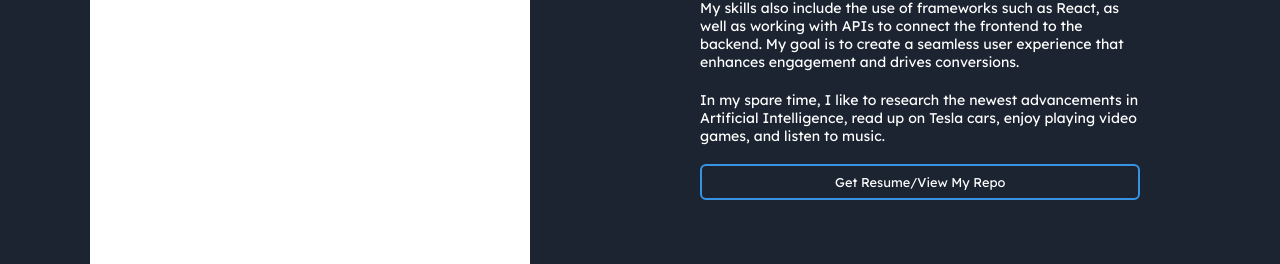
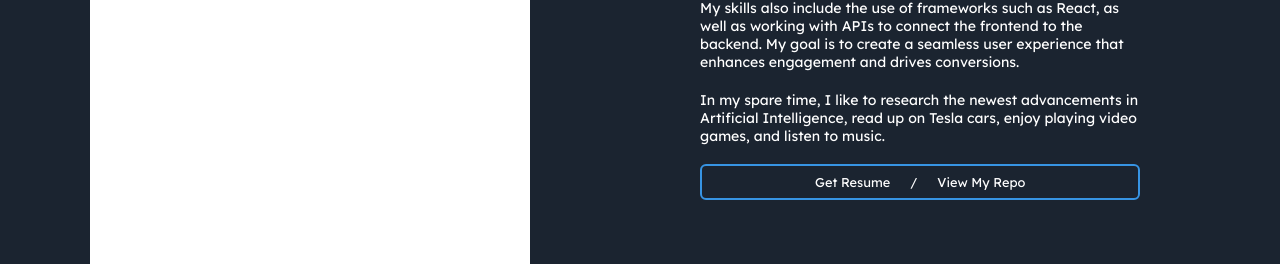
Before and after one commit to NTiger07/portfolio-react, a React (Create React App) app: page / in a window 1280 px wide. Shown: the part 1244-1508 px from the top of the page. Built offline with nearby package versions, Linux system fonts and the light colour scheme.

Commit message:
about style fix

```diff
--- a/src/components/About.css
+++ b/src/components/About.css
@@ -48,9 +48,12 @@
   font-size: 1vw;
   border: solid 2px rgb(55, 148, 227);
   border-radius: 6px;
-  transition: all 0.3s ease-in;
   display: flex;
   align-items: center;
   justify-content: center;
   width: 100%;
 }
+.about_section-links a {
+  padding-left: 20px;
+  padding-right: 20px;
+}
```
